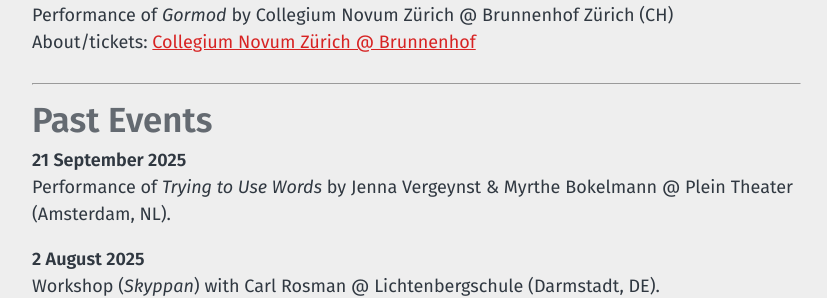
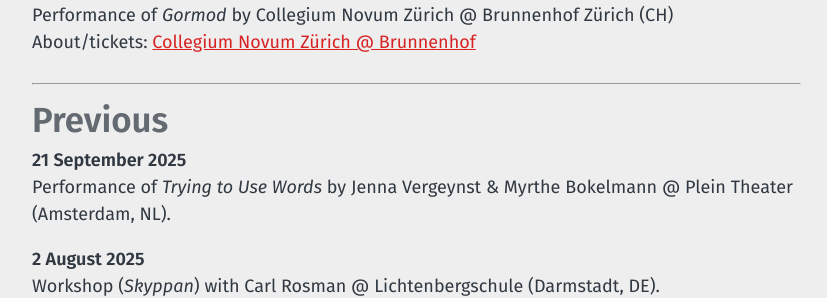
Before and after one commit to morganwilliamsb/website, a Jekyll site: the page built from performances.md, in a window 1280 px wide and 900 px high, scrolled down 417 px. Shown: the part 161-459 px from the top of the window, without its empty margins (40-867 px from the left). Built offline with Jekyll 4.4.1, drawn with Linux system fonts in a browser that asks for light colours.

Commit message:
Update performances.md
past events -> previous

```diff
--- a/performances.md
+++ b/performances.md
@@ -18,7 +18,7 @@ layout: page
 
 -------------------------------------------------------------------------------
 
-## Past Events
+## Previous
 
 
 21 September 2025
```
